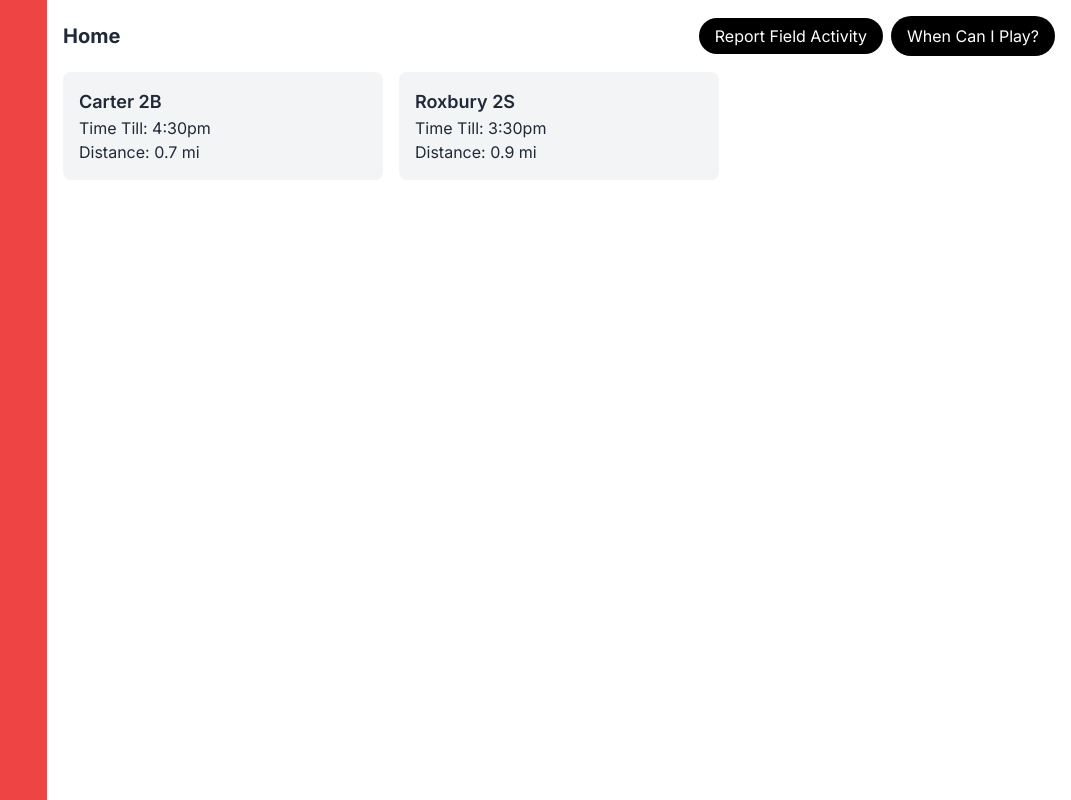
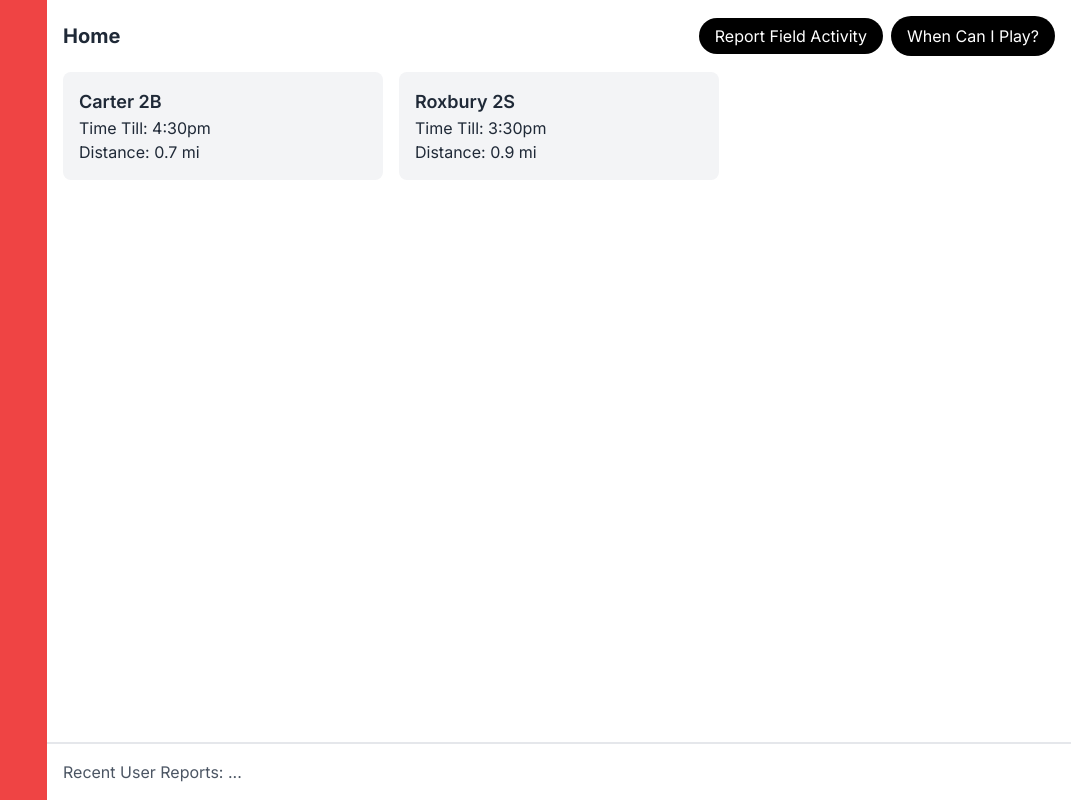
Before and after one commit to Alexander-Rees/When-Can-I-Play, a Next.js app in the folder frontend/: page / in a window 1280 px wide. Shown: the whole page, without its empty margins (209-1280 px from the left). Built offline with nearby package versions, Linux system fonts and the light colour scheme.

Commit message:
Update page.tsx

```diff
--- a/frontend/src/app/page.tsx
+++ b/frontend/src/app/page.tsx
@@ -61,9 +61,13 @@ export default function Home() {
           ))}
         </div>
 
-        {/* Footer or other content */}
+        {/* Recent User Reports - Positioned at the bottom */}
+        <div className="fixed bottom-0 left-64 right-0 bg-white p-4 border-t-2 border-gray-200">
+          <p className="text-gray-600">Recent User Reports: ...</p> {/* Placeholder for actual data */}
+        </div>
       </div>
     </div>
   );
 
+
 }
```
